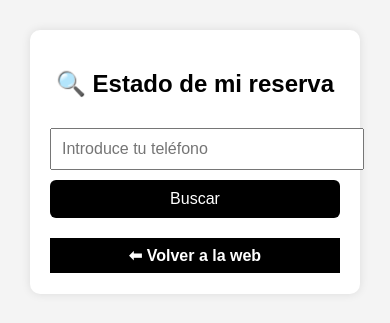
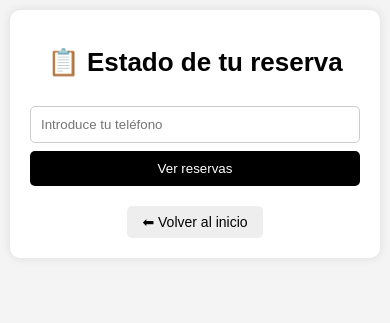
Before and after one commit to JJM010/bar-web, a Flask app: page /estado in a window 390 px wide. Shown: the top 323 px of the page. Run offline with Flask 3, Linux system fonts and the light colour scheme.

Commit message:
responsive movil

```diff
--- a/app.py
+++ b/app.py
@@ -327,7 +327,7 @@ def estado():
         cursor = conn.cursor()
 
         cursor.execute("""
-            SELECT nombre, fecha, personas, estado
+            SELECT id, nombre, fecha, personas, estado
             FROM reservas
             WHERE telefono=?
             ORDER BY fecha DESC
@@ -342,6 +342,24 @@ def estado():
             mensaje = "📋 Aquí están tus reservas"
 
     return render_template("estado.html", reservas=reservas_cliente, mensaje=mensaje)
+
+@app.route("/cancelar_cliente/<int:id>")
+def cancelar_cliente(id):
+
+    conn = sqlite3.connect(DB_PATH)
+    cursor = conn.cursor()
+
+    cursor.execute(
+        "UPDATE reservas SET estado='cancelada' WHERE id=?",
+        (id,)
+    )
+
+    conn.commit()
+    conn.close()
+
+    flash("✅ Reserva cancelada correctamente")
+
+    return redirect(url_for("estado"))
 
 @app.route("/cerrar_dia", methods=["POST"])
 def cerrar_dia():
--- a/templates/estado.html
+++ b/templates/estado.html
@@ -2,87 +2,123 @@
 <html lang="es">
 <head>
     <meta charset="UTF-8">
-    <title>Estado de mi reserva</title>
+
     <meta name="viewport" content="width=device-width, initial-scale=1.0">
 
+    <title>Estado de tu reserva</title>
+
     <style>
+
         body {
             font-family: Arial;
             background: #f4f4f4;
-            padding: 30px;
             margin: 0;
+            padding: 20px;
         }
 
         .box {
-            max-width: 600px;
+            background: white;
+            padding: 25px;
+            border-radius: 10px;
+            max-width: 500px;
             margin: auto;
-            background: white;
-            padding: 20px;
-            border-radius: 10px;
             box-shadow: 0px 0px 10px rgba(0,0,0,0.1);
         }
 
-        h2 {
+        h1 {
             text-align: center;
+            margin-bottom: 20px;
         }
 
-        input, button {
+        input {
             width: 100%;
             padding: 10px;
-            margin-top: 10px;
-            font-size: 16px;
+            margin: 8px 0;
+            border: 1px solid #ccc;
+            border-radius: 5px;
+            box-sizing: border-box;
         }
 
         button {
+            width: 100%;
+            padding: 10px;
             background: black;
             color: white;
             border: none;
+            border-radius: 5px;
             cursor: pointer;
-            border-radius: 6px;
         }
 
         button:hover {
             background: #333;
         }
 
-        table {
-            width: 100%;
-            margin-top: 20px;
-            border-collapse: collapse;
+        .msg {
+            background: #d4edda;
+            padding: 10px;
+            border-radius: 5px;
+            margin-bottom: 15px;
+            text-align: center;
         }
 
-        th {
-            background: black;
-            color: white;
-            padding: 8px;
+        .reserva {
+            background: #f9f9f9;
+            padding: 15px;
+            margin-top: 15px;
+            border-radius: 10px;
+            border-left: 5px solid black;
         }
 
-        td {
-            padding: 8px;
-            text-align: center;
-            border-bottom: 1px solid #ddd;
+        .cancel-btn {
+            display: inline-block;
+            margin-top: 10px;
+            padding: 8px 15px;
+            background: #e74c3c;
+            color: white;
+            text-decoration: none;
+            border-radius: 8px;
         }
 
-        .msg {
-            text-align: center;
-            font-weight: bold;
-            margin-top: 15px;
+        .cancel-btn:hover {
+            background: #c0392b;
         }
 
-        .volver {
-            display: block;
-            border-bottom: 1px solid hwb(0 100% 0%);
-            text-align: center;
+        .home-container {
+            display: flex;
+            justify-content: center;
             margin-top: 20px;
-            text-decoration: none;
-            background: oklch(0% 0 0);
-            color: hsl(0, 100%, 100%);
-            padding: 8px;
-            font-weight: bold;
         }
 
-        .volver:hover {
-            text-decoration: underline;
+        .home-btn {
+            width: auto;
+            padding: 8px 15px;
+            background: #eee;
+            color: black;
+            text-decoration: none;
+            border-radius: 5px;
+            font-size: 14px;
+        }
+
+        .home-btn:hover {
+            background: #ddd;
+        }
+
+        @media (max-width: 768px) {
+
+            body {
+                padding: 10px;
+            }
+
+            .box {
+                width: 100%;
+                padding: 20px;
+                box-sizing: border-box;
+            }
+
+            h1 {
+                font-size: 26px;
+            }
+
         }
 
     </style>
@@ -92,52 +128,79 @@
 
 <div class="box">
 
-    <h2>🔍 Estado de mi reserva</h2>
+    <h1>📋 Estado de tu reserva</h1>
 
+    <!-- MENSAJES -->
+    {% with messages = get_flashed_messages() %}
+      {% if messages %}
+        {% for message in messages %}
+          <div class="msg">{{ message }}</div>
+        {% endfor %}
+      {% endif %}
+    {% endwith %}
+
+    {% if mensaje %}
+        <div class="msg">{{ mensaje }}</div>
+    {% endif %}
+
+    <!-- FORMULARIO -->
     <form method="POST">
-        <input type="text" name="telefono" placeholder="Introduce tu teléfono" required>
-        <button type="submit">Buscar</button>
+
+        <input type="text"
+               name="telefono"
+               placeholder="Introduce tu teléfono"
+               required>
+
+        <button type="submit">
+            Ver reservas
+        </button>
+
     </form>
 
-    <!-- 🔥 MENSAJE -->
-    {% if mensaje %}
-        <p class="msg">{{ mensaje }}</p>
-    {% endif %}
+    <!-- RESERVAS -->
+    {% for r in reservas %}
 
-    <!-- 🔥 TABLA -->
-    {% if reservas %}
+    <div class="reserva">
 
-    <table>
-        <tr>
-            <th>Nombre</th>
-            <th>Fecha</th>
-            <th>Personas</th>
-            <th>Estado</th>
-        </tr>
+        <h3>{{ r[1] }}</h3>
 
-        {% for r in reservas %}
-        <tr>
-            <td>{{ r[0] }}</td>
-            <td>{{ r[1] }}</td>
-            <td>{{ r[2] }}</td>
+        <p>📅 {{ r[2] }}</p>
 
-            <td>
-                {% if r[3] == 'pendiente' %}
-                    🟡 Aún no procesada
-                {% elif r[3] == 'confirmada' %}
-                    🟢 Confirmada
-                {% else %}
-                    🔴 Cancelada
-                {% endif %}
-            </td>
-        </tr>
-        {% endfor %}
+        <p>👥 {{ r[3] }} personas</p>
 
-    </table>
+        <p>
+            Estado:
 
-    {% endif %}
+            {% if r[4] == "pendiente" %}
+                🟡 Pendiente
 
-    <a class="volver" href="/">⬅ Volver a la web</a>
+            {% elif r[4] == "confirmada" %}
+                🟢 Confirmada
+
+            {% else %}
+                🔴 Cancelada
+            {% endif %}
+        </p>
+
+        {% if r[4] != "cancelada" %}
+        <a href="/cancelar_cliente/{{ r[0] }}"
+           class="cancel-btn">
+
+           ❌ Cancelar reserva
+
+        </a>
+        {% endif %}
+
+    </div>
+
+    {% endfor %}
+
+    <!-- VOLVER -->
+    <div class="home-container">
+        <a href="/" class="home-btn">
+            ⬅ Volver al inicio
+        </a>
+    </div>
 
 </div>
 
```
Also changed, not shown: templates/contacto.html (added).
